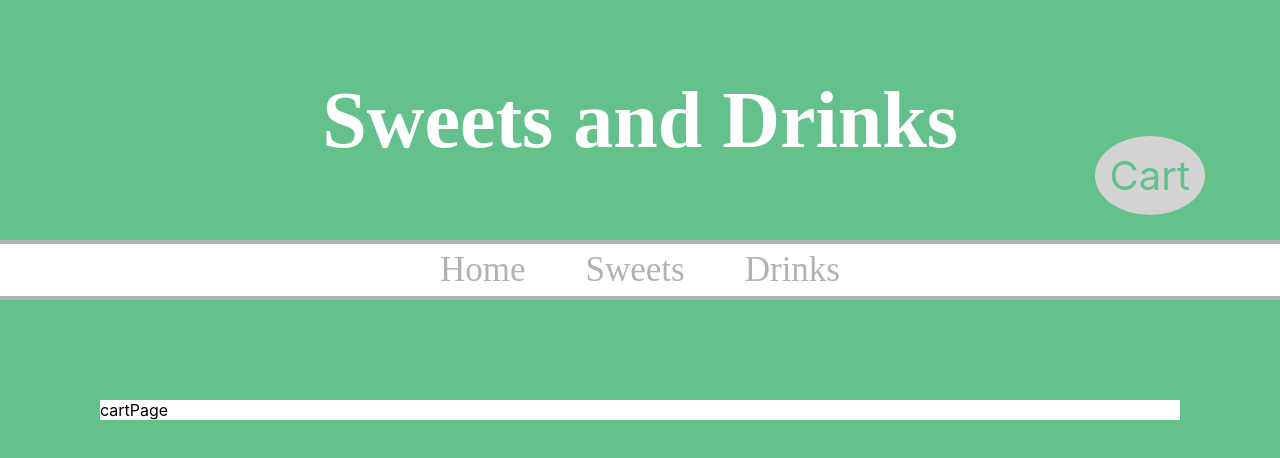
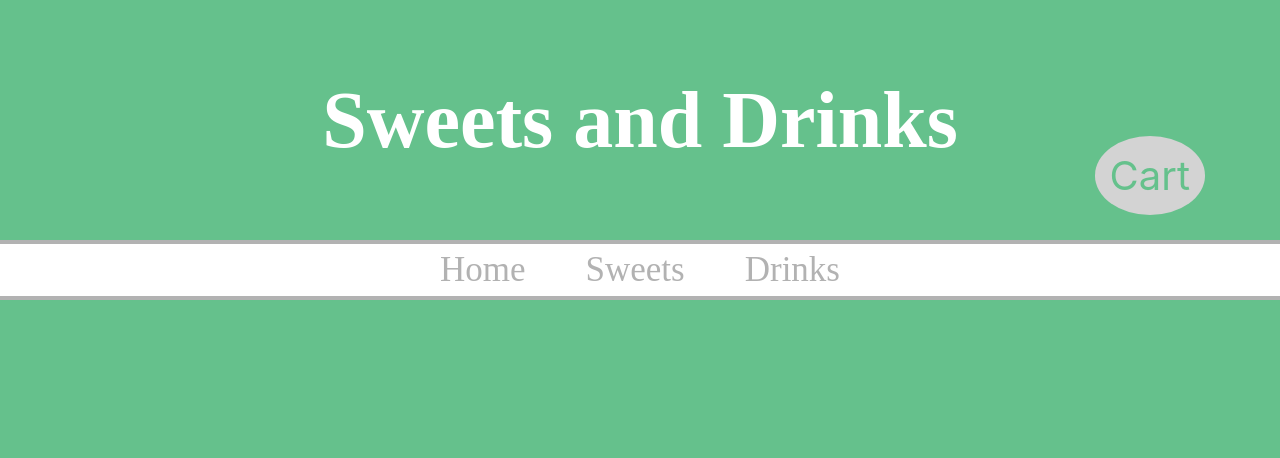
Before and after one commit to emamaria/sweets-redux, a React (Create React App) app: page /cart in a window 1280 px wide. Shown: the top 458 px of the page. Built offline with nearby package versions, Linux system fonts and the light colour scheme; a web font is replaced by a local one.

Commit message:
ok rest or add to total

```diff
--- a/src/components/cart/AddCartButton.jsx
+++ b/src/components/cart/AddCartButton.jsx
@@ -1,6 +1,6 @@
 import React from 'react'
 import {useDispatch} from 'react-redux'
-import {addCart, updateCart} from '../../features/cart/cartSlice.js'
+import {addCart, updateCartAdd} from '../../features/cart/cartSlice.js'
 import {useSelector} from 'react-redux'
 
 const AddCartButton = ({name, amount, totalPrice, price}) => {
@@ -16,8 +16,9 @@ const AddCartButton = ({name, amount, totalPrice, price}) => {
 
     // console.log("itemexiste", itemExist,name)
    //pongo ? para casos de undefied no de error .En caso de que exista
+   console.log("itemname", itemExist)
     if(itemExist?.name === name){
-      dispatch(updateCart({name, amount, totalPrice, price}))
+      dispatch(updateCartAdd({name, amount, totalPrice, price}))
     }else{
 
       // console.log(name, amount, totalPrice, price)
--- a/src/components/cart/CartPage.jsx
+++ b/src/components/cart/CartPage.jsx
@@ -1,12 +1,18 @@
 import React from 'react'
 import {useSelector} from 'react-redux'
+import CartPageItem from './CartPageItem'
 
 const CartPage = () => {
    const cartState = useSelector(state => state.cartTasks)
 
-  console.log(cartState)
+  console.log("cartSatte", cartState)
   return (
-    <div className='cartPage_container'>cartPage</div>
+    <div className='cartPage_container'>
+      { cartState.map((item, index) => {
+        return <CartPageItem key={index} name={item.name} totalPrice={item.totalPrice} amount={item.amount}
+        price={item.price}/>
+      } )}
+    </div>
   )
 }
 
--- /dev/null
+++ b/src/components/cart/CartPageItem.jsx
@@ -0,0 +1,35 @@
+import React from 'react'
+import {useDispatch} from 'react-redux'
+import { restFromTotal, addToTotal} from '../../features/cart/cartSlice'
+
+const CartPageItem = ({price, totalPrice, name, amount}) => {
+
+
+    const dispatch = useDispatch()
+
+    const restAmountTotal = () => {
+        dispatch(restFromTotal({price, totalPrice, name, amount}))
+    }
+
+    const addAmountTotal = () => {
+        dispatch(addToTotal({price, totalPrice, name, amount}))
+    }
+  return (
+    <div>
+
+        <div>
+          {name && <img src={`/assets/sweets/${name.split(" ").join("_")}.jpg`} alt={name}/>}
+            <h1>{name}</h1>
+        </div>
+        <div>
+        <h1>{totalPrice?.toFixed(2)}</h1>
+        <h1>{price}</h1>
+        <button onClick={restAmountTotal}>-</button>
+        <p>{amount}</p>
+         <button onClick={addAmountTotal}>+</button>
+        </div>
+    </div>
+  )
+}
+
+export default CartPageItem
--- a/src/components/drinks/Drink.jsx
+++ b/src/components/drinks/Drink.jsx
@@ -6,7 +6,7 @@ const Drink = ({name, quantity, price }) => {
   // const cartState = useSelector(state => state.cartTasks)
 
   // console.log(cartState)
-  let unitPrice = price.toFixed(2)
+  let unitPrice = price
   const [count, setCount] = useState({price: unitPrice, amount: 1, totalPrice(){ return (this.price*this.amount)}, name });
 
     const restAmount = () => {
--- a/src/components/sweets/sweet.jsx
+++ b/src/components/sweets/sweet.jsx
@@ -9,7 +9,7 @@ const Sweet = ({ price, quantity, name}) => {
 
   // console.log(cartState)
 
-  let unitPrice = price.toFixed(2)
+  let unitPrice = price
 const [count, setCount] = useState({price: unitPrice, amount: 1, totalPrice(){ return (this.price*this.amount)}, name });
 
   const restAmount = () => {
--- a/src/features/cart/cartSlice.js
+++ b/src/features/cart/cartSlice.js
@@ -7,18 +7,35 @@ export const cartSlice = createSlice({
       addCart: (state, action) => {
         state.push(action.payload)
       },
-      updateCart: (state, action) => {
+      updateCartAdd: (state, action) => {
         console.log(action.payload)
         let itemExist = state.find(item => item.name === action.payload.name)
         if(itemExist){
           itemExist.amount += action.payload.amount
           itemExist.totalPrice += action.payload.totalPrice
         }
+      },
+     restFromTotal: (state, action) =>  {
+        let itemExist = state.find(item => item.name === action.payload.name)
+        if(itemExist && itemExist.amount > 0){
+          itemExist.amount -= 1
+          itemExist.totalPrice -= action.payload.price
+          if(itemExist.amount === 0){
+            state.splice(state.indexOf(itemExist.name), 1)
+          }
+        }
+      },
+      addToTotal: (state, action) =>  {
+        let itemExist = state.find(item => item.name === action.payload.name)
+        if(itemExist){
+          itemExist.amount += 1
+          itemExist.totalPrice += action.payload.price
+        }
       }
 
     }
 })
-   export const  {addCart, updateCart} =  cartSlice.actions
+   export const  {addCart, updateCartAdd, restFromTotal, addToTotal} =  cartSlice.actions
 
 
 export default cartSlice.reducer
--- a/src/main.scss
+++ b/src/main.scss
@@ -23,7 +23,7 @@ body{
 
 }
 
-
+@import "./components/cart/CartPageItem";
 @import "./components/cart/AddCartButton";
 @import "./components/cart/CartLink";
 @import "./components/cart/CartPage";
```
Also changed, not shown: src/components/cart/_CartPageItem.scss (added).
